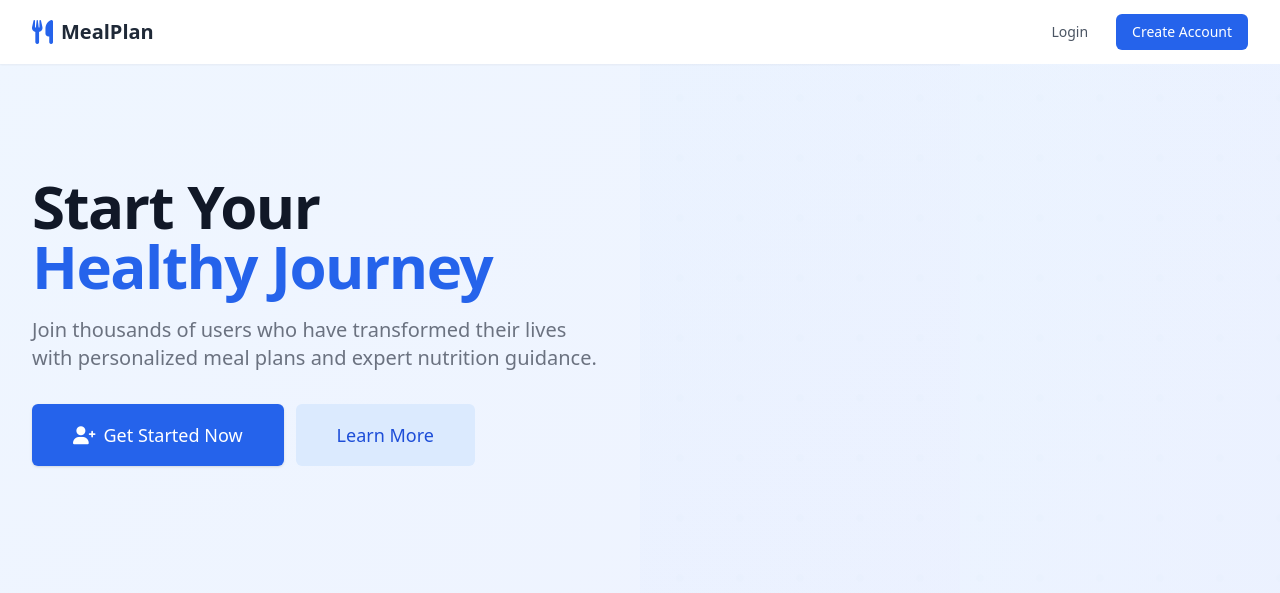
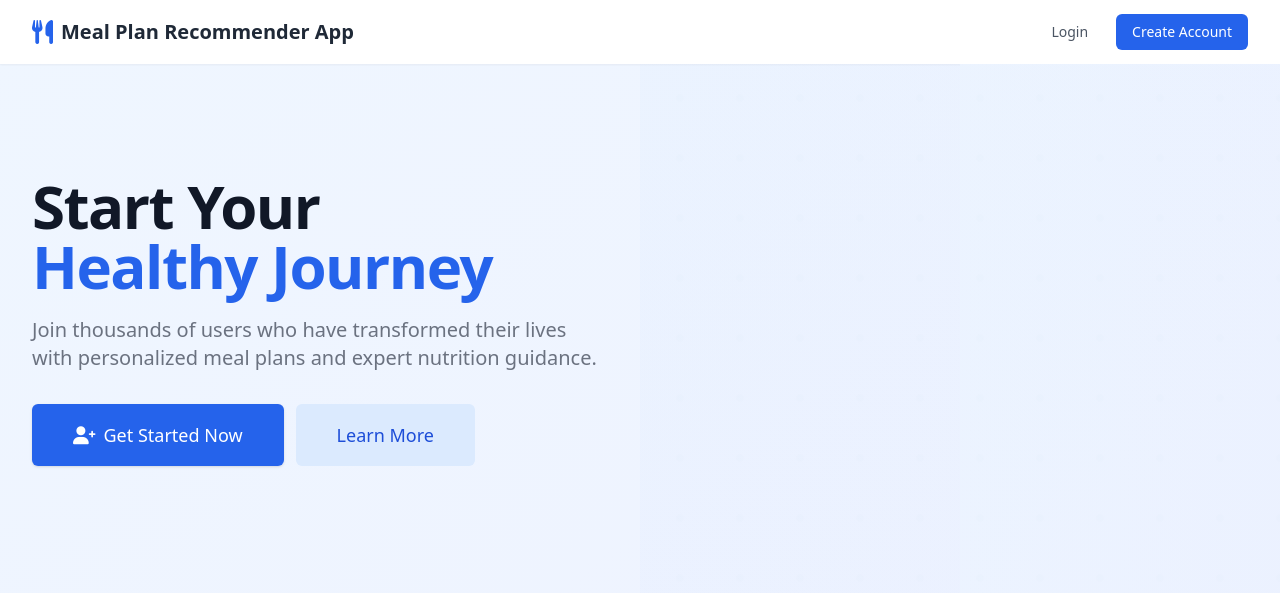
Before and after one commit to Jayabed45/meal_plan_recommender_app, a PHP site: page /register.php in a window 1280 px wide. Shown: the top 593 px of the page. Run offline with PHP 8.4, Linux system fonts and the light colour scheme; some libraries are stand-ins or nearby versions.

Commit message:
New Changes

```diff
--- a/login.php
+++ b/login.php
@@ -51,7 +51,7 @@ if ($_SERVER['REQUEST_METHOD'] === 'POST') {
 <head>
     <meta charset="UTF-8" />
     <meta name="viewport" content="width=device-width, initial-scale=1.0" />
-    <title>Meal Plan Recommender - Login</title>
+    <title>Meal Plan Recommender App</title>
     <script src="https://cdn.tailwindcss.com"></script>
     <link href="https://cdnjs.cloudflare.com/ajax/libs/font-awesome/6.0.0/css/all.min.css" rel="stylesheet">
 </head>
@@ -63,7 +63,7 @@ if ($_SERVER['REQUEST_METHOD'] === 'POST') {
                 <div class="flex items-center">
                     <div class="flex-shrink-0 flex items-center">
                         <i class="fas fa-utensils text-2xl text-blue-600"></i>
-                        <span class="ml-2 text-xl font-bold text-gray-800">MealPlan</span>
+                        <span class="ml-2 text-xl font-bold text-gray-800">Meal Plan Recommender App</span>
                     </div>
                 </div>
                 <div class="flex items-center space-x-4">
--- a/register.php
+++ b/register.php
@@ -54,7 +54,7 @@ if ($_SERVER['REQUEST_METHOD'] === 'POST') {
 <head>
     <meta charset="UTF-8" />
     <meta name="viewport" content="width=device-width, initial-scale=1.0" />
-    <title>Meal Plan Recommender - Register</title>
+    <title>Meal Plan Recommender App</title>
     <script src="https://cdn.tailwindcss.com"></script>
     <link href="https://cdnjs.cloudflare.com/ajax/libs/font-awesome/6.0.0/css/all.min.css" rel="stylesheet">
 </head>
@@ -66,7 +66,7 @@ if ($_SERVER['REQUEST_METHOD'] === 'POST') {
                 <div class="flex items-center">
                     <div class="flex-shrink-0 flex items-center">
                         <i class="fas fa-utensils text-2xl text-blue-600"></i>
-                        <span class="ml-2 text-xl font-bold text-gray-800">MealPlan</span>
+                        <span class="ml-2 text-xl font-bold text-gray-800">Meal Plan Recommender App</span>
                     </div>
                 </div>
                 <div class="flex items-center">
--- a/user/survey_form.php
+++ b/user/survey_form.php
@@ -48,7 +48,7 @@ $stmt->close();
     <nav class="bg-white shadow-sm sticky top-0 z-10">
         <div class="max-w-3xl mx-auto px-4 sm:px-6 py-4">
             <div class="flex items-center justify-between">
-                <h1 class="text-xl font-semibold text-primary">Meal Plan App</h1>
+                <h1 class="text-xl font-semibold text-primary">Meal Plan Recommender App</h1>
                 <a href="user_dashboard.php"
                    class="inline-flex items-center px-3 sm:px-4 py-2 bg-gray-200 hover:bg-gray-300 text-gray-700 rounded-lg transition-colors duration-200 font-medium text-sm">
                     <svg class="w-4 h-4 mr-2" fill="none" stroke="currentColor" viewBox="0 0 24 24">
--- a/user/track_progress.php
+++ b/user/track_progress.php
@@ -115,7 +115,7 @@ $stmt->close();
         <div class="flex flex-col h-full">
             <!-- Logo -->
             <div class="p-4 sm:p-6 border-b">
-                <h1 class="text-xl sm:text-2xl font-bold text-primary">Meal Plan App</h1>
+                <h1 class="text-xl sm:text-2xl font-bold text-primary">Meal Plan Recommender App</h1>
             </div>
 
             <!-- Navigation -->
--- a/user/user_dashboard.php
+++ b/user/user_dashboard.php
@@ -262,7 +262,7 @@ if (!$meal_plan) {
         <div class="flex flex-col h-full">
             <!-- Logo -->
             <div class="p-4 sm:p-6 border-b">
-                <h1 class="text-xl sm:text-2xl font-bold text-primary">Meal Plan App</h1>
+                <h1 class="text-xl sm:text-2xl font-bold text-primary">M P R A</h1>
             </div>
 
             <!-- Navigation -->
--- a/user/view_meal_plan.php
+++ b/user/view_meal_plan.php
@@ -89,7 +89,7 @@ function formatTime($time) {
         <div class="flex flex-col h-full">
             <!-- Logo -->
             <div class="p-6 border-b">
-                <h1 class="text-2xl font-bold text-primary">Meal Plan App</h1>
+                <h1 class="text-2xl font-bold text-primary">M P R A</h1>
             </div>
 
             <!-- Navigation -->
```
